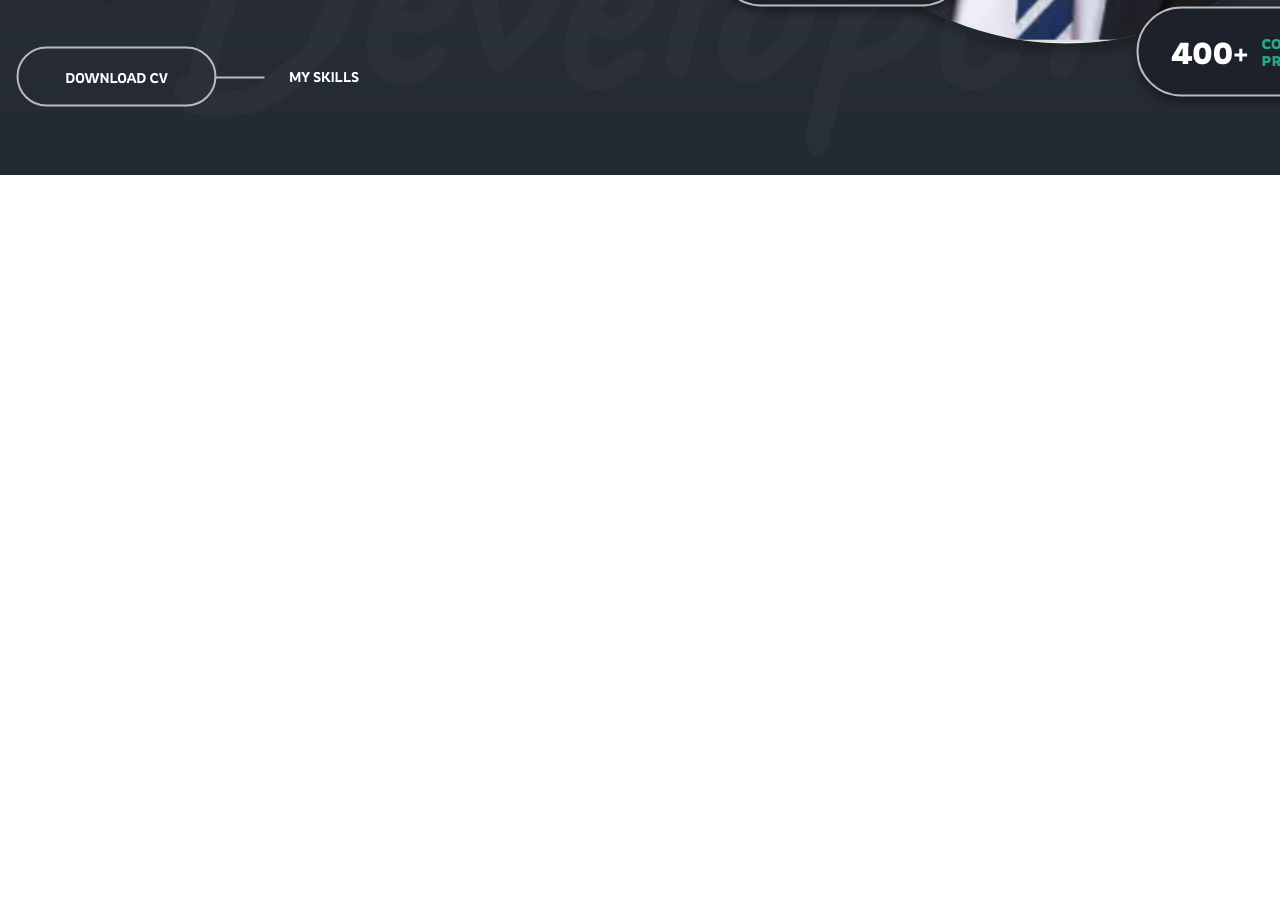
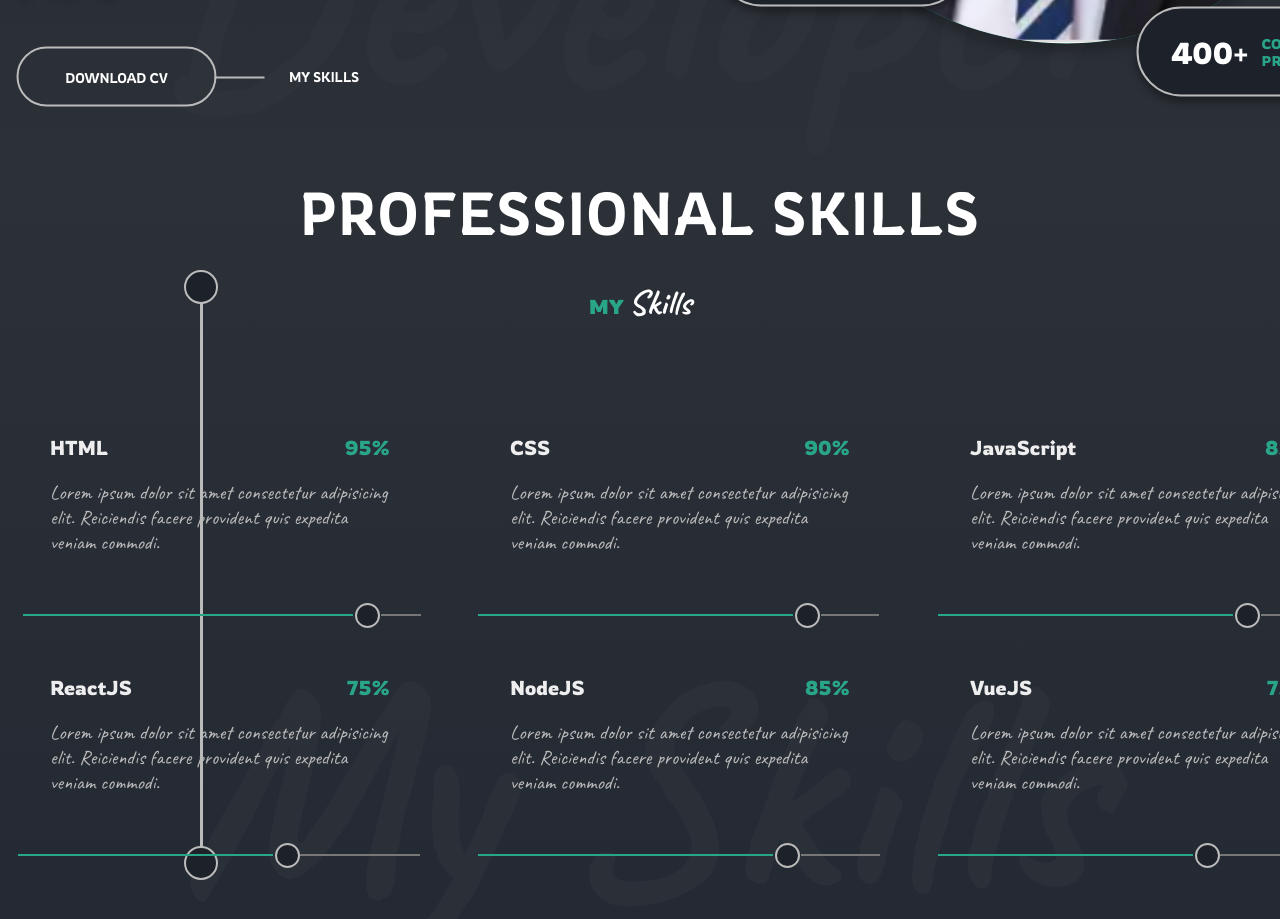
Before and after one commit to miracler0405/portfolio-project, a plain HTML site: page index.html in a window 1280 px wide. Shown: the part 625-1544 px from the top of the page. Before the commit the page ends 800 px from the top, so only its background shows below. Drawn offline with Linux system fonts and the light colour scheme.

Commit message:
feat: complete skills

```diff
--- a/index.html
+++ b/index.html
@@ -85,6 +85,82 @@
         </div>
       </section>
       <!-- End of Landing -->
+      <!-- Skills -->
+      <section class="skills">
+        <h1 class="section-bg-heading">My Skills</h1>
+        <h1 class="section-heading">Professional Skills</h1>
+        <h3 class="sub-heading">My <span>Skills</span></h3>
+        <div class="section-border"></div>
+        <div class="skills-cards">
+          <div class="skills-card">
+            <div class="skill">
+              <span>HTML</span>
+              <span>95%</span>
+            </div>
+            <p>
+              Lorem ipsum dolor sit amet consectetur adipisicing elit.
+              Reiciendis facere provident quis expedita veniam commodi.
+            </p>
+            <div class="skills-card-progress"></div>
+          </div>
+          <div class="skills-card">
+            <div class="skill">
+              <span>CSS</span>
+              <span>90%</span>
+            </div>
+            <p>
+              Lorem ipsum dolor sit amet consectetur adipisicing elit.
+              Reiciendis facere provident quis expedita veniam commodi.
+            </p>
+            <div class="skills-card-progress"></div>
+          </div>
+          <div class="skills-card">
+            <div class="skill">
+              <span>JavaScript</span>
+              <span>85%</span>
+            </div>
+            <p>
+              Lorem ipsum dolor sit amet consectetur adipisicing elit.
+              Reiciendis facere provident quis expedita veniam commodi.
+            </p>
+            <div class="skills-card-progress"></div>
+          </div>
+          <div class="skills-card">
+            <div class="skill">
+              <span>ReactJS</span>
+              <span>75%</span>
+            </div>
+            <p>
+              Lorem ipsum dolor sit amet consectetur adipisicing elit.
+              Reiciendis facere provident quis expedita veniam commodi.
+            </p>
+            <div class="skills-card-progress"></div>
+          </div>
+          <div class="skills-card">
+            <div class="skill">
+              <span>NodeJS</span>
+              <span>85%</span>
+            </div>
+            <p>
+              Lorem ipsum dolor sit amet consectetur adipisicing elit.
+              Reiciendis facere provident quis expedita veniam commodi.
+            </p>
+            <div class="skills-card-progress"></div>
+          </div>
+          <div class="skills-card">
+            <div class="skill">
+              <span>VueJS</span>
+              <span>75%</span>
+            </div>
+            <p>
+              Lorem ipsum dolor sit amet consectetur adipisicing elit.
+              Reiciendis facere provident quis expedita veniam commodi.
+            </p>
+            <div class="skills-card-progress"></div>
+          </div>
+        </div>
+      </section>
+      <!-- End of Skills -->
     </div>
     <!-- end if container -->
   </body>
--- a/style.css
+++ b/style.css
@@ -362,5 +362,195 @@ html {
 }
 
 /* End of Landing */
+/* Skills */
+.skills {
+  width: 100%;
+  height: 100vh;
+  position: relative;
+  display: flex;
+  flex-direction: column;
+  align-items: center;
+}
+
+.section-heading {
+  font-size: 6rem;
+  font-weight: 300;
+  text-transform: uppercase;
+  letter-spacing: 0.2rem;
+  color: #fff;
+  margin-bottom: 3rem;
+}
+
+.sub-heading {
+  font-size: 2rem;
+  color: #29a587;
+  text-transform: uppercase;
+}
+
+.sub-heading span {
+  font-family: "Caveat", cursive;
+  font-size: 3.5rem;
+  text-transform: capitalize;
+  color: #fff;
+}
+
+.skills-cards {
+  width: 140rem;
+  margin: 8rem 0 0 10rem;
+  display: flex;
+  flex-wrap: wrap;
+}
+
+.skills-card {
+  width: 40rem;
+  height: 18rem;
+  margin: 3rem;
+  padding: 0 3rem;
+  /* background-color: #ccc; */
+  position: relative;
+}
+
+.skill {
+  display: flex;
+  justify-content: space-between;
+  margin-bottom: 2rem;
+}
+
+.skill span {
+  font-size: 2rem;
+  color: #eee;
+}
+
+.skill span:nth-child(2) {
+  color: #29a587;
+}
+
+.skills-card p {
+  font-family: "Caveat", cursive;
+  font-size: 2rem;
+  color: #bbb;
+  margin-bottom: 4rem;
+}
+
+.skills-card-progress {
+  width: 2.5rem;
+  height: 2.5rem;
+  background-color: #1d222a;
+  border: 0.2rem solid #bbb;
+  border-radius: 50%;
+  position: absolute;
+  bottom: -1.25rem;
+}
+
+.skills-card-progress::before {
+  content: "";
+  height: 0.2rem;
+  background-color: #29a587;
+  position: absolute;
+  top: 50%;
+  transform: translateY(-50%);
+}
+
+.skills-card-progress::after {
+  content: "";
+  height: 0.2rem;
+  background-color: #777;
+  position: absolute;
+  top: 50%;
+  transform: translateY(-50%);
+}
+
+.skills-card:nth-child(1) .skills-card-progress {
+  right: 10%;
+}
+
+.skills-card:nth-child(1) .skills-card-progress::before {
+  width: 33rem;
+  right: 2.5rem;
+}
+
+.skills-card:nth-child(1) .skills-card-progress::after {
+  width: 4rem;
+  right: -4.3rem;
+}
+
+.skills-card:nth-child(2) .skills-card-progress {
+  right: 15%;
+}
+
+.skills-card:nth-child(2) .skills-card-progress::before {
+  width: 31.5rem;
+  right: 2.5rem;
+}
+
+.skills-card:nth-child(2) .skills-card-progress::after {
+  width: 5.8rem;
+  right: -6.1rem;
+}
+
+.skills-card:nth-child(3) .skills-card-progress {
+  right: 20%;
+}
+
+.skills-card:nth-child(3) .skills-card-progress::before {
+  width: 29.5rem;
+  right: 2.5rem;
+}
+
+.skills-card:nth-child(3) .skills-card-progress::after {
+  width: 7.9rem;
+  right: -8.2rem;
+}
+
+.skills-card:nth-child(4) .skills-card-progress {
+  right: 30%;
+}
+
+.skills-card:nth-child(4) .skills-card-progress::before {
+  width: 25.5rem;
+  right: 2.5rem;
+}
+
+.skills-card:nth-child(4) .skills-card-progress::after {
+  width: 12rem;
+  right: -12.2rem;
+}
+
+.skills-card:nth-child(5) .skills-card-progress {
+  right: 20%;
+}
+
+.skills-card:nth-child(5) .skills-card-progress::before {
+  width: 29.5rem;
+  right: 2.5rem;
+}
+
+.skills-card:nth-child(5) .skills-card-progress::after {
+  width: 7.9rem;
+  right: -8.2rem;
+}
+
+.skills-card:nth-child(6) .skills-card-progress {
+  right: 30%;
+}
+
+.skills-card:nth-child(6) .skills-card-progress::before {
+  width: 25.5rem;
+  right: 2.5rem;
+}
+
+.skills-card:nth-child(6) .skills-card-progress::after {
+  width: 12rem;
+  right: -12.2rem;
+}
+
+.skills .section-border {
+  position: absolute;
+  left: 20rem;
+  top: 50%;
+  transform: translateY(-50%);
+}
+
+/* End of Skills */
 
 /* end of container */
```
